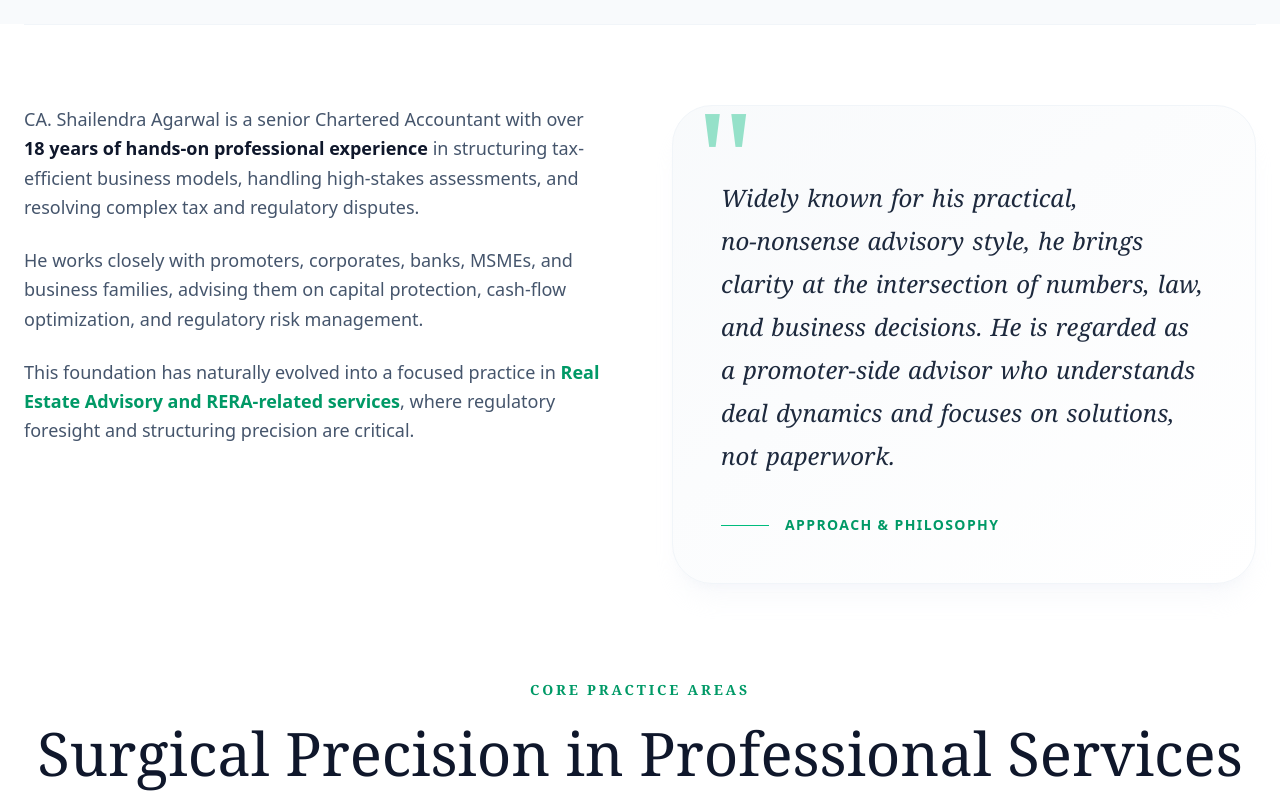
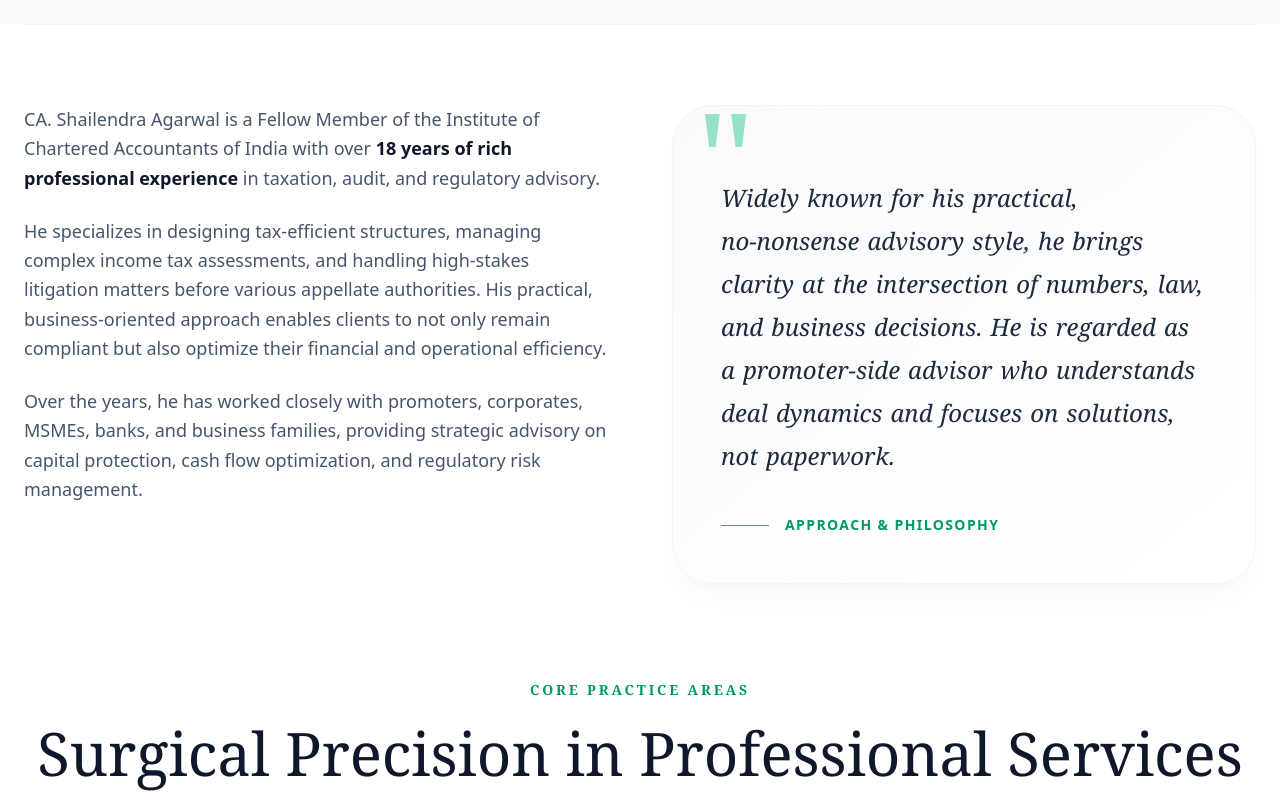
Before and after one commit to AgarwalRaaghav/Shailendra-Profile, a React (Vite) app: page / in a window 1280 px wide. Shown: the part 3100-3900 px from the top of the page. Built offline with nearby package versions, Linux system fonts and the light colour scheme.

Commit message:
Update narrative and leadership content on homepage

```diff
--- a/src/pages/Home.tsx
+++ b/src/pages/Home.tsx
@@ -534,13 +534,13 @@
         >
           <div className="space-y-6 text-lg text-slate-600 leading-relaxed">
             <p>
-              CA. Shailendra Agarwal is a senior Chartered Accountant with over <span className="text-slate-900 font-bold">18 years of hands-on professional experience</span> in structuring tax-efficient business models, handling high-stakes assessments, and resolving complex tax and regulatory disputes.
+              CA. Shailendra Agarwal is a Fellow Member of the Institute of Chartered Accountants of India with over <span className="text-slate-900 font-bold">18 years of rich professional experience</span> in taxation, audit, and regulatory advisory.
             </p>
             <p>
-              He works closely with promoters, corporates, banks, MSMEs, and business families, advising them on capital protection, cash-flow optimization, and regulatory risk management.
+              He specializes in designing tax-efficient structures, managing complex income tax assessments, and handling high-stakes litigation matters before various appellate authorities. His practical, business-oriented approach enables clients to not only remain compliant but also optimize their financial and operational efficiency.
             </p>
             <p>
-              This foundation has naturally evolved into a focused practice in <span className="text-emerald-600 font-semibold">Real Estate Advisory and RERA-related services</span>, where regulatory foresight and structuring precision are critical.
+              Over the years, he has worked closely with promoters, corporates, MSMEs, banks, and business families, providing strategic advisory on capital protection, cash flow optimization, and regulatory risk management.
             </p>
           </div>
           <div className="relative bg-gradient-to-br from-slate-50 to-white p-10 md:p-12 rounded-[40px] border border-slate-100 shadow-xl shadow-slate-200/20 overflow-hidden">
@@ -632,10 +632,17 @@
             </div>
             <div className="lg:col-span-8 grid grid-cols-1 sm:grid-cols-2 gap-6">
               {[
-                { org: "Tax Consultants Association, Jaipur", role: "President" },
-                { org: "Institute of Chartered Accountants of India – Jaipur Branch", role: "Secretary" },
-                { org: "Federation of Rajasthan Trade & Industry (Forti Youth Wing)", role: "Vice-President" },
-                { org: "AIFTP (Central Zone)", role: "Additional Joint Secretary" }
+                { org: "FORTI Youth Wing", role: "Vice President" },
+                { org: "AIFTP 2025-27", role: "Additional Joint Secretary Cz" },
+                { org: "Tax Consultant’s Association, Jaipur 2023-24", role: "President" },
+                { org: "Tax Consultants Association, Jaipur 2022-23", role: "Deputy President" },
+                { org: "Knowledge Pool Society Reg. (A Group of Professionals)", role: "Vice President" },
+                { org: "Public Relation Committee of Central India Regional Council of ICAI Year 2016-17", role: "Member" },
+                { org: "The Institute of Chartered Accountants of India Jaipur (CIRC) Year 2015-16", role: "Vice-Chairman" },
+                { org: "The Institute of Chartered Accountants of India Jaipur (CIRC) Year 2014-15", role: "Secretary" },
+                { org: "The Institute of Chartered Accountants of India Jaipur (CIRC) for the Year 2013-14", role: "Secretary" },
+                { org: "Tax Consultants Association, Jaipur 2012-13", role: "Elected Member of Executive Committee" },
+                { org: "Mansarovar CPE Study Circle of CIRC of ICAI 2012-13", role: "Dypt. Convener" }
               ].map((item, idx) => (
                 <div key={idx} className="p-6 rounded-[28px] bg-white border border-slate-100 shadow-sm hover:shadow-md hover:border-emerald-100 flex items-start space-x-4 transition-all duration-300 group cursor-default">
                   <div className="w-12 h-12 bg-emerald-50/50 rounded-2xl flex items-center justify-center shrink-0 group-hover:bg-emerald-100/50 transition-colors">
```
